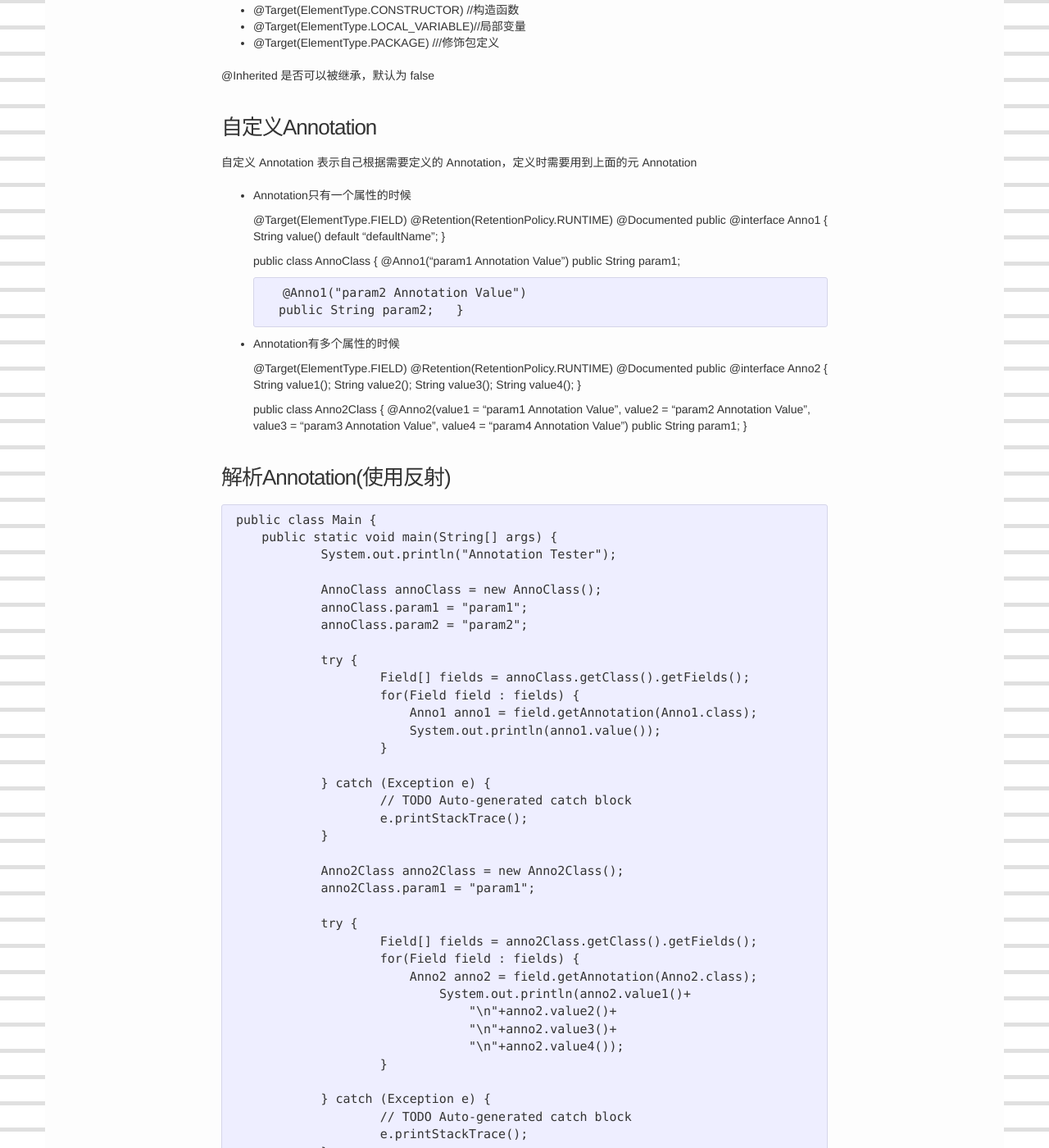
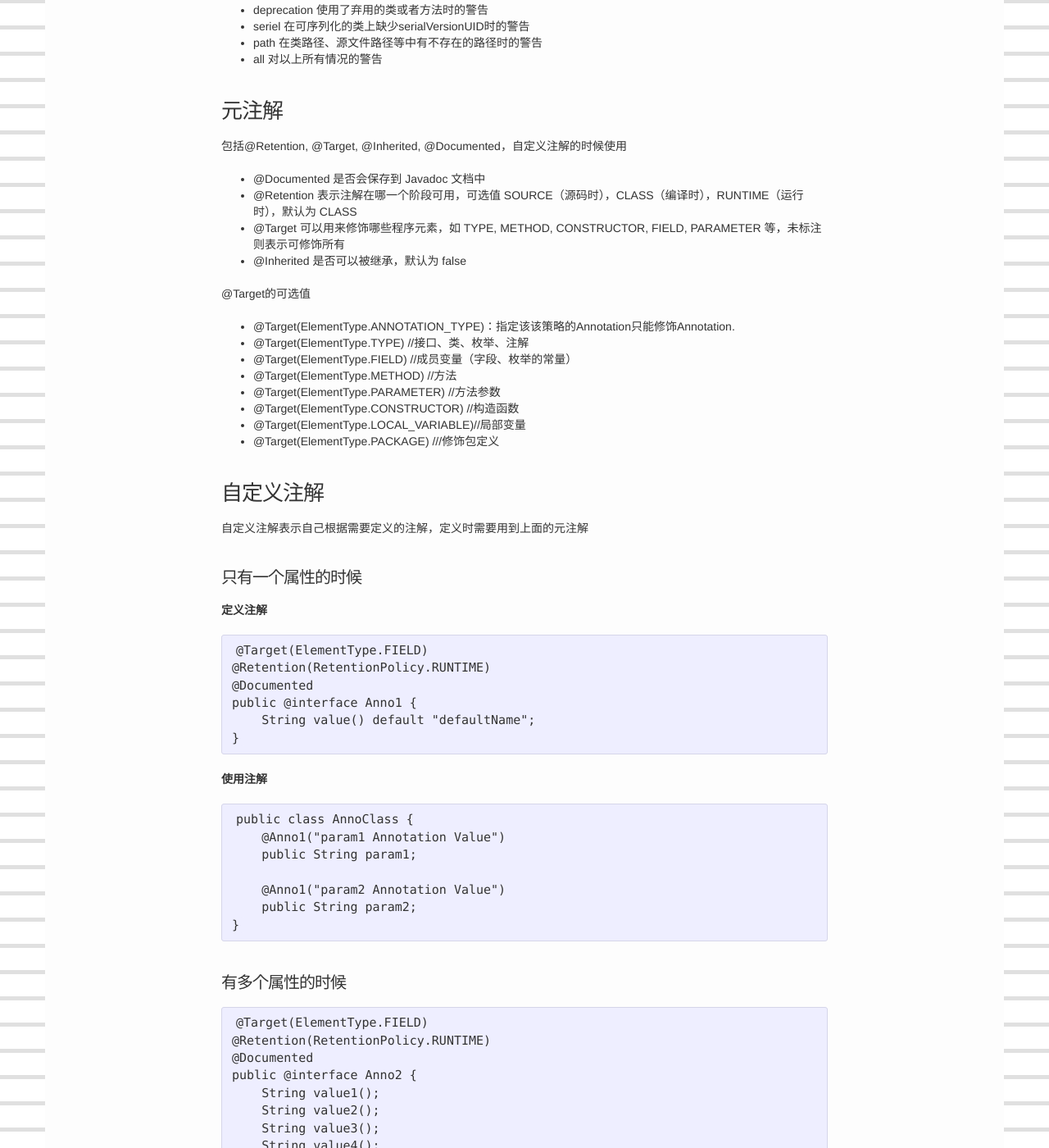
Before and after one commit to viator42/viator42.github.io, a Jekyll site: the page built from _posts/2018-2-24-java-notes.markdown, in a window 1280 px wide and 1400 px high, scrolled down 8392 px. Shown: the whole window at 82% size. Built offline with Jekyll 4.4.1, drawn with Linux system fonts in a browser that asks for light colours; some of the changed text lies outside the part shown.

Commit message:
update post

```diff
--- a/_posts/2018-2-24-java-notes.markdown
+++ b/_posts/2018-2-24-java-notes.markdown
@@ -18,7 +16,7 @@
         int a = 100, b = 102;
         int result = a > b ? a : b;
 
-### enum枚举类型
+## enum枚举类型
 
 定义枚举类型
 
@@ -44,13 +42,37 @@
                 break;
         }
 
+--------
 
-### 类访问修饰词
+## 类成员的访问权限
 
-* friendly      同一个类和同一个包中的类可以访问
+* friendly      (不加修饰符的默认) 同一个类和同一个包中的类可以访问
 * public        其他所有类都可以访问
 * protected     同一个类和同一个包中的类可以访问,同一个包或者不同包的子类可以访问
 * private       只有同一个类中可以访问
+
+### 类class的访问权限
+
+类的访问修饰符public,friendly,private的区别
+
+* public        可以在任何地方被引用,所在的包或者其他包,每个java文件有一个public类与文件同名,作为访问接口
+* friendly      (不加修饰符的默认) 只能被同一个包的类引用,包外无法访问
+* private       无法被之外的其他的类访问
+
+---------
+
+## 继承
+
+final修饰符
+
+类属性: 常量,初始化时必须复制,不允许改变
+方法:   不允许子类覆盖
+类:     不允许其他类继承这个类
+
+继承类构造方法的调用
+
+对于没有参数的默认构造方法,初始化子类的时候会自动调用父类的构造方法.顺序是自顶向下依次调用
+带参数的构造方法需要子类使用super();调用父类的构造方法
 
 ---------
 
@@ -303,6 +325,7 @@
 4. 访问一些不能访问的变量或属性：破解别人代码
 
 --------
+
 ## 注解Annotations
 
 ### 什么是Annotation?
@@ -338,13 +361,16 @@
 * path 在类路径、源文件路径等中有不存在的路径时的警告
 * all 对以上所有情况的警告
 
-### 元Annotation
+### 元注解
 
-包括@Retention, @Target, @Inherited, @Documented，元 Annotation 是指用来定义 Annotation 的 Annotation
+包括@Retention, @Target, @Inherited, @Documented，自定义注解的时候使用
 
-@Documented 是否会保存到 Javadoc 文档中
-@Retention 保留时间，可选值 SOURCE（源码时），CLASS（编译时），RUNTIME（运行时），默认为 CLASS，值为 SOURCE 大都为 Mark    Annotation，这类 Annotation 大都用来校验，比如 Override, Deprecated, SuppressWarnings
-@Target 可以用来修饰哪些程序元素，如 TYPE, METHOD, CONSTRUCTOR, FIELD, PARAMETER 等，未标注则表示可修饰所有
+* @Documented 是否会保存到 Javadoc 文档中
+* @Retention 表示注解在哪一个阶段可用，可选值 SOURCE（源码时），CLASS（编译时），RUNTIME（运行时），默认为 CLASS
+* @Target 可以用来修饰哪些程序元素，如 TYPE, METHOD, CONSTRUCTOR, FIELD, PARAMETER 等，未标注则表示可修饰所有
+* @Inherited 是否可以被继承，默认为 false
+
+@Target的可选值
 
 * @Target(ElementType.ANNOTATION_TYPE)：指定该该策略的Annotation只能修饰Annotation.
 * @Target(ElementType.TYPE) //接口、类、枚举、注解
@@ -355,13 +381,13 @@
 * @Target(ElementType.LOCAL_VARIABLE)//局部变量
 * @Target(ElementType.PACKAGE) ///修饰包定义
 
-@Inherited 是否可以被继承，默认为 false
+### 自定义注解
 
-### 自定义Annotation
+自定义注解表示自己根据需要定义的注解，定义时需要用到上面的元注解
 
-自定义 Annotation 表示自己根据需要定义的 Annotation，定义时需要用到上面的元 Annotation
+#### 只有一个属性的时候
 
-* Annotation只有一个属性的时候
+__定义注解__
 
     @Target(ElementType.FIELD)
     @Retention(RetentionPolicy.RUNTIME)
@@ -369,6 +395,8 @@
     public @interface Anno1 {
         String value() default "defaultName";
     }
+
+__使用注解__
 
     public class AnnoClass {
         @Anno1("param1 Annotation Value")
@@ -378,7 +406,7 @@
         public String param2;
     }
 
-* Annotation有多个属性的时候
+#### 有多个属性的时候
 
     @Target(ElementType.FIELD)
     @Retention(RetentionPolicy.RUNTIME)
@@ -399,6 +427,8 @@
     }
 
 ### 解析Annotation(使用反射)
+
+对定义的注解进行处理
 
     public class Main {
         public static void main(String[] args) {
@@ -437,8 +467,13 @@
                         // TODO Auto-generated catch block
                         e.printStackTrace();
                 }
+        }
 
-        }
+### apt注解处理器
+
+APT(Annotationprocessing tool)是一种注解处理工具,能对源代码进行分析并找出其中的注解进行额外处理
+
+
 
 --------
 
```
Also changed, not shown: other parts of _posts/2018-2-24-java-notes.markdown (+1 -3 lines).
